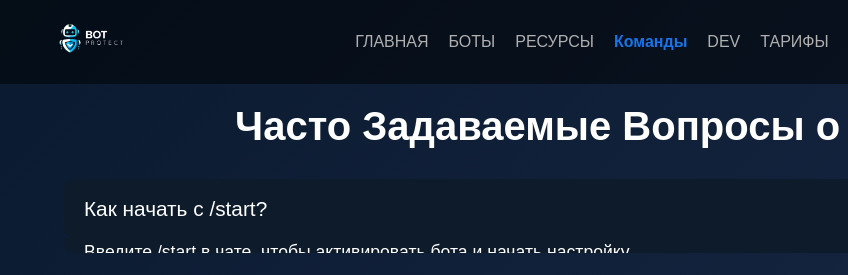
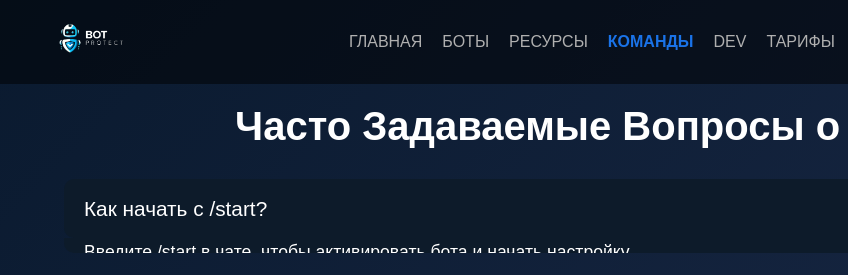
Before and after one commit to crazyadminbr/crazy, a plain HTML site: page command.html in a window 1280 px wide. Shown: the top 275 px of the page, 0-848 px from the left. Drawn offline with Linux system fonts and the light colour scheme.

Commit message:
Update command.html

```diff
--- a/command.html
+++ b/command.html
@@ -218,7 +218,7 @@
                 <li><a href="./index.html">ГЛАВНАЯ</a></li>
                 <li><a href="./bots.html">БОТЫ</a></li>
                 <li><a href="./resurse.html">РЕСУРСЫ</a></li>
-                <li class="active"><a href="#">Команды</a></li>
+                <li class="active"><a href="#">КОМАНДЫ</a></li>
                 <li><a href="./dev.html">DEV</a></li>
                 <li><a href="./tarif.html">ТАРИФЫ</a></li>
                 <li class="login-menu-item"><a href="#">Личный кабинет</a></li>
```
